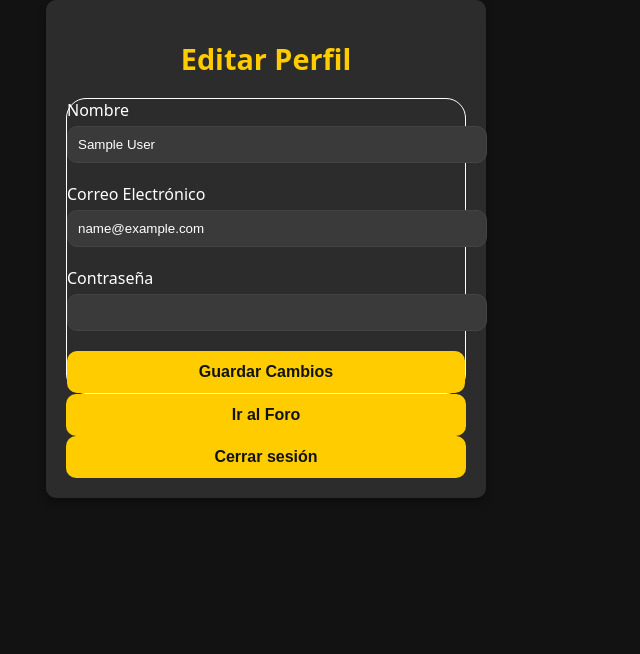
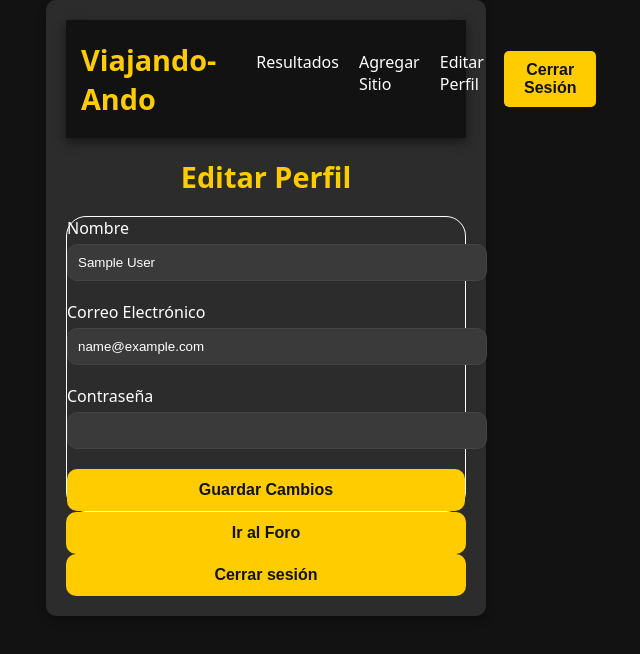
Before and after one commit to EilynOG/ProyectJC, a React (Vite) app: page /edit-profile in a window 1280 px wide. Shown: the top 654 px of the page, without its empty margins (374-1014 px from the left). Built offline with nearby package versions, Linux system fonts and the light colour scheme; sample sign-in values are in the browser's storage.

Commit message:
Ae integro un navbar para volverlo más pratico el codigo y no agregar botones en todos lados

```diff
--- a/src/components/AddLocation.jsx
+++ b/src/components/AddLocation.jsx
@@ -1,5 +1,6 @@
 import { useState, useEffect } from "react";
 import { useNavigate } from "react-router-dom";
+import { Navbar } from './Navbar'; // Asegúrate de que el Navbar esté importado
 
 export const AddLocation = () => {
     const [name, setName] = useState("");
@@ -117,13 +118,9 @@ export const AddLocation = () => {
         }
     };
 
-    const handleLogout = () => {
-        localStorage.removeItem("user");
-        navigate("/");
-    };
-
     return (
         <main className="add-location">
+            <Navbar /> {/* Se ha agregado el Navbar aquí */}
             <h1>{editMode ? "Editar Sitio Turístico" : "Agregar Sitio Turístico"}</h1>
             <form onSubmit={handleSubmit}>
                 <label>
@@ -205,11 +202,6 @@ export const AddLocation = () => {
                     ))}
                 </tbody>
             </table>
-
-            <div className="action-buttons">
-                <button onClick={() => navigate("/results")}>Ver Foro</button>
-                <button onClick={handleLogout}>Cerrar Sesión</button>
-            </div>
         </main>
     );
 };
--- a/src/components/EditProfile.jsx
+++ b/src/components/EditProfile.jsx
@@ -1,6 +1,7 @@
 import React, { useState, useEffect } from 'react';
 import { useNavigate } from 'react-router-dom';
-import '../css/stylesEditprofile.css'
+import { Navbar } from './Navbar'; // Asegúrate de que el Navbar esté importado
+import '../css/stylesEditprofile.css';
 
 export const EditProfile = () => {
     const navigate = useNavigate();
@@ -45,11 +46,12 @@ export const EditProfile = () => {
     };
 
     const goToForum = () => {
-        navigate('/forum'); // Cambiar a la ruta del foro si es necesario
+        navigate('/results');
     };
 
     return (
         <div className="edit-profile">
+            <Navbar /> {/* Se ha agregado el Navbar aquí */}
             <h1>Editar Perfil</h1>
             <form onSubmit={handleSubmit}>
                 <div className="form-group">
--- a/src/components/Login.jsx
+++ b/src/components/Login.jsx
@@ -17,8 +17,6 @@ export const Login = () => {
             alert('Usuario o contraseña incorrectos');
             return;
         }
-
-        // Guardar usuario en localStorage
         localStorage.setItem('user', JSON.stringify(user));
         navigate('/results');
     };
--- /dev/null
+++ b/src/components/Navbar.jsx
@@ -0,0 +1,33 @@
+import { Link } from 'react-router-dom';
+import { useNavigate } from 'react-router-dom';
+import '../css/stylesnavbar.css';
+
+export const Navbar = () => {
+    const navigate = useNavigate();
+    const user = JSON.parse(localStorage.getItem('user'));
+
+    const handleLogout = () => {
+        localStorage.removeItem('user');  // Elimina el usuario de localStorage
+        navigate('/landingpage');
+    };
+
+    return (
+        <nav className="navbar">
+            <div className="navbar-container">
+                <Link to="/" className="navbar-logo">Viajando-Ando</Link>
+                <ul className="navbar-links">
+                    <li><Link to="/results">Resultados</Link></li>
+                    <li><Link to="/add-location">Agregar Sitio</Link></li>
+                    {user ? (
+                        <>
+                            <li><Link to="/edit-profile">Editar Perfil</Link></li>
+                            <li><button onClick={handleLogout}>Cerrar Sesión</button></li>
+                        </>
+                    ) : (
+                        <li><Link to="/login">Iniciar Sesión</Link></li>
+                    )}
+                </ul>
+            </div>
+        </nav>
+    );
+};
--- a/src/components/Results.jsx
+++ b/src/components/Results.jsx
@@ -1,5 +1,6 @@
+import { useState, useEffect } from "react";
 import { useNavigate } from "react-router-dom";
-import { useEffect, useState } from "react";
+import { Navbar } from './Navbar';
 
 export const Results = () => {
     const navigate = useNavigate();
@@ -23,10 +24,8 @@ export const Results = () => {
 
     return (
         <main className="results">
+            <Navbar /> {}
             <h1>Bienvenido, {user?.name}</h1>
-            <button onClick={handleLogout}>Cerrar sesión</button>
-            <button onClick={() => navigate('/add-location')}>Agregar Sitio Turístico</button>
-            <button onClick={() => navigate('/edit-profile')}>Editar mi perfil</button>
 
             <div className="cards-container">
                 {locations.map((location) => (
--- /dev/null
+++ b/src/css/stylesnavbar.css
@@ -0,0 +1,63 @@
+.navbar {
+    background-color: #121212;
+    padding: 15px;
+    color: #fff;
+    box-shadow: 0 4px 10px rgba(0, 0, 0, 0.5);
+}
+
+.navbar-container {
+    display: flex;
+    justify-content: space-between;
+    align-items: center;
+}
+
+.navbar-logo {
+    font-size: 1.8rem;
+    font-weight: bold;
+    color: #ffcc00;
+    text-decoration: none;
+}
+
+.navbar-links {
+    list-style: none;
+    display: flex;
+    gap: 20px;
+}
+
+.navbar-links li {
+    margin: 0;
+}
+
+.navbar-links a {
+    color: #fff;
+    text-decoration: none;
+    font-size: 1rem;
+    transition: color 0.3s ease;
+}
+
+.navbar-links a:hover {
+    color: #ffcc00;
+}
+
+.navbar-links button {
+    background-color: #ffcc00;
+    color: #121212;
+    border: none;
+    padding: 10px 20px;
+    cursor: pointer;
+    font-size: 1rem;
+    border-radius: 5px;
+    transition: background-color 0.3s ease;
+}
+
+.navbar-links button:hover {
+    background-color: #ffb300;
+}
+
+@media (max-width: 768px) {
+    .navbar-links {
+        flex-direction: column;
+        align-items: center;
+        gap: 10px;
+    }
+}
--- a/src/routes/routes.js
+++ b/src/routes/routes.js
@@ -4,6 +4,7 @@ import { Login } from "../components/Login";
 import { AddLocation } from "../components/AddLocation";
 import { LandingPage } from '../components/LandingPage';
 import { EditProfile } from '../components/EditProfile';
+import { Register } from '../components/Register';
 
 export const router = createBrowserRouter([
     {
@@ -13,6 +14,10 @@ export const router = createBrowserRouter([
     {
         path: '/results',
         Component: Results
+    },
+    {
+        path: '/register',
+        Component: Register
     },
     {
         path: '/add-location',
```
